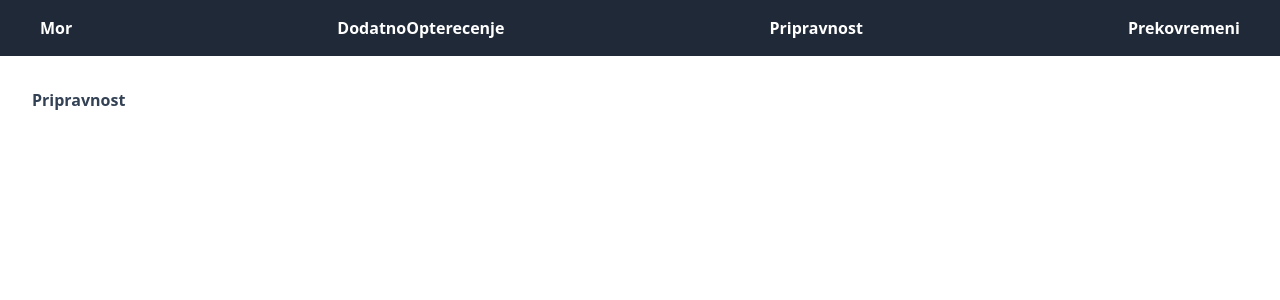
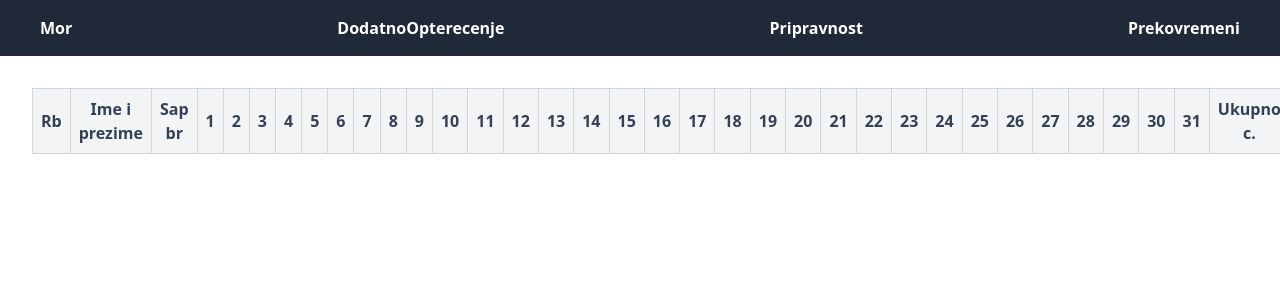
Before and after one commit to UrosPetronijevic/Records-of-Employees, a React (Vite) app: page /table3 in a window 1280 px wide. Shown: the top 300 px of the page. Built offline with nearby package versions, Linux system fonts and the light colour scheme.

Commit message:
Employee class updated, Table 3 added tablehead

```diff
--- a/src/App.tsx
+++ b/src/App.tsx
@@ -55,7 +55,7 @@ export default function App() {
               }
             />
             <Route path="/table2" element={<Table2 />} />
-            <Route path="/table3" element={<Table3 />} />
+            <Route path="/table3" element={<Table3 employees={employees} />} />
             <Route path="/table4" element={<Table4 />} />
           </Routes>
         </main>
--- a/src/Classes/EmployeeClass.tsx
+++ b/src/Classes/EmployeeClass.tsx
@@ -25,6 +25,9 @@ export class Employee {
   weekendsArr: number[] = []; // New array for weekends
   verskiPraznikArr: number[] = [];
   drzavniPraznikArr: number[] = [];
+
+  dodatnoOpt: boolean = false;
+  pripravnost: boolean = false;
 
   constructor() {
     const today = new Date();
@@ -127,4 +130,12 @@ export class Employee {
   getId(): string {
     return this.kadrovskiBroj;
   }
+
+  setDodatnoOpt(state: boolean) {
+    this.dodatnoOpt = state;
+  }
+
+  setPripravnost(state: boolean) {
+    this.pripravnost = state;
+  }
 }
--- a/src/Classes/StaticData.ts
+++ b/src/Classes/StaticData.ts
@@ -13,6 +13,7 @@ export const absenceTypes = [
 
   { type: "Slava", color: "bg-pink-300 text-white", key: "slavaArr" },
 ];
+///////////////////////////////////////////////////////////////////////////////////////////////////////////////////////////////
 
 export const drzavniPraznici = [
   { mesec: "Januar", dani: [1, 2, 7] },
@@ -28,3 +29,37 @@ export const drzavniPraznici = [
   { mesec: "Novembar", dani: [11] },
   { mesec: "Decembar", dani: [] },
 ];
+
+///////////////////////////////////////////////////////////////////////////////////////////////////////////////////////////////
+
+// Get the current date
+export const today = new Date();
+export const thisMonth = today.getMonth();
+export const thisYear = today.getFullYear();
+
+// Calculate the number of days in the current month
+export const daysInMonth = new Date(thisYear, thisMonth + 1, 0).getDate();
+
+// Get the weekday of the first day of the month (0 = Sunday, 1 = Monday, ..., 6 = Saturday)
+export const firstDayOfMonth = new Date(thisYear, thisMonth, 1).getDay();
+
+// Calculate the number of empty slots before the first day (if first day is 3rd day of the week, we need 2 empty slots)
+export const emptySlots = firstDayOfMonth === 0 ? 6 : firstDayOfMonth - 1; // Adjust for Monday being first day
+
+// Create an array of days for the current month
+export const daysArray = Array.from({ length: daysInMonth }, (_, i) => i + 1);
+
+// Prepend empty slots to the beginning of the array
+export const calendarArray = [...Array(emptySlots).fill(null), ...daysArray];
+
+export const daysOfWeek = [
+  "Ponedeljak",
+  "Utorak",
+  "Sreda",
+  "Cetvrtak",
+  "Petak",
+  "Subota",
+  "Nedelja",
+];
+
+///////////////////////////////////////////////////////////////////////////////////////////////////////////////////////////////
--- a/src/Components/Absence Components/Calendar.tsx
+++ b/src/Components/Absence Components/Calendar.tsx
@@ -1,5 +1,11 @@
 import { Employee } from "../../Classes/EmployeeClass";
-import { absenceTypes } from "../../Classes/StaticData";
+import {
+  absenceTypes,
+  calendarArray,
+  daysOfWeek,
+  thisYear,
+  today,
+} from "../../Classes/StaticData";
 
 type CalendarProps = {
   selectedEmployeeId: string;
@@ -12,36 +18,6 @@ export default function Calendar({
   employees,
   setEmployees,
 }: CalendarProps) {
-  // Get the current date
-  const today = new Date();
-  const thisMonth = today.getMonth();
-  const thisYear = today.getFullYear();
-
-  // Calculate the number of days in the current month
-  const daysInMonth = new Date(thisYear, thisMonth + 1, 0).getDate();
-
-  // Get the weekday of the first day of the month (0 = Sunday, 1 = Monday, ..., 6 = Saturday)
-  const firstDayOfMonth = new Date(thisYear, thisMonth, 1).getDay();
-
-  // Calculate the number of empty slots before the first day (if first day is 3rd day of the week, we need 2 empty slots)
-  const emptySlots = firstDayOfMonth === 0 ? 6 : firstDayOfMonth - 1; // Adjust for Monday being first day
-
-  // Create an array of days for the current month
-  const daysArray = Array.from({ length: daysInMonth }, (_, i) => i + 1);
-
-  // Prepend empty slots to the beginning of the array
-  const calendarArray = [...Array(emptySlots).fill(null), ...daysArray];
-
-  const daysOfWeek = [
-    "Ponedeljak",
-    "Utorak",
-    "Sreda",
-    "Cetvrtak",
-    "Petak",
-    "Subota",
-    "Nedelja",
-  ];
-
   //////////////////////////////////////////////////////////////////////////////////////////
 
   // Function to determine the color and interactivity of each day
--- a/src/Components/Table Components/Table1.tsx
+++ b/src/Components/Table Components/Table1.tsx
@@ -50,7 +50,7 @@ export default function Table1({
         </thead>
         <tbody>
           {employees.map((employee, rowIndex) => (
-            <tr key={`row-${rowIndex}`}>
+            <tr key={`rowMor-${rowIndex}`}>
               <td className="border border-gray-300 px-4 py-2">
                 {employee.kadrovskiBroj}
               </td>
--- a/src/Components/Table Components/Table3.tsx
+++ b/src/Components/Table Components/Table3.tsx
@@ -1,3 +1,65 @@
-export default function Table3() {
-  return <div>Pripravnost</div>;
+import { Employee } from "../../Classes/EmployeeClass";
+import { daysInMonth, thisMonth, thisYear } from "../../Classes/StaticData";
+
+type Table3Props = {
+  employees: Employee[]; // Array of Employee objects
+};
+
+export default function Table3({ employees }: Table3Props) {
+  // Get the last day of the current month
+  const lastDayOfMonth = new Date(thisYear, thisMonth + 1, 0).getDate();
+
+  // // Total number of columns is days in the current month + 4
+  // const totalColumns = lastDayOfMonth + 4;
+
+  // Column headers
+  const columnHeaders = [
+    "Rb", // First column
+    "Ime i prezime", // Second column
+    "Sap br", // Third column
+    ...[...Array(lastDayOfMonth)].map((_, index) => `${index + 1}`), // Dynamic columns for days
+    "Ukupno c.", // Last column
+  ];
+
+  return (
+    <div>
+      <table className="w-full max-w-full table-auto border-collapse border border-gray-300">
+        <thead>
+          <tr>
+            {/* Dynamically create column headers */}
+            {columnHeaders.map((header, index) => (
+              <th
+                key={index}
+                className="border border-gray-300 bg-gray-100 p-2"
+              >
+                {header}
+              </th>
+            ))}
+          </tr>
+        </thead>
+        <tbody>
+          {employees.map((employee, rowIndex) =>
+            employee.pripravnost === true ? (
+              <tr key={`rowPripravnost-${rowIndex}`}>
+                <td>
+                  {employee.imeZaposlenog} {employee.prezimeZaposlenog}
+                </td>
+                <td>{employee.kadrovskiBroj}</td>
+
+                {Array.from({ length: daysInMonth }, (_, index) => (
+                  <td key={index} className="p-2 bg-red-500">
+                    {employee.bolovanjeArr.includes(index + 1) ? 0 : 16}
+                  </td>
+                ))}
+
+                <td>ukupno</td>
+              </tr>
+            ) : (
+              ""
+            )
+          )}
+        </tbody>
+      </table>
+    </div>
+  );
 }
```
